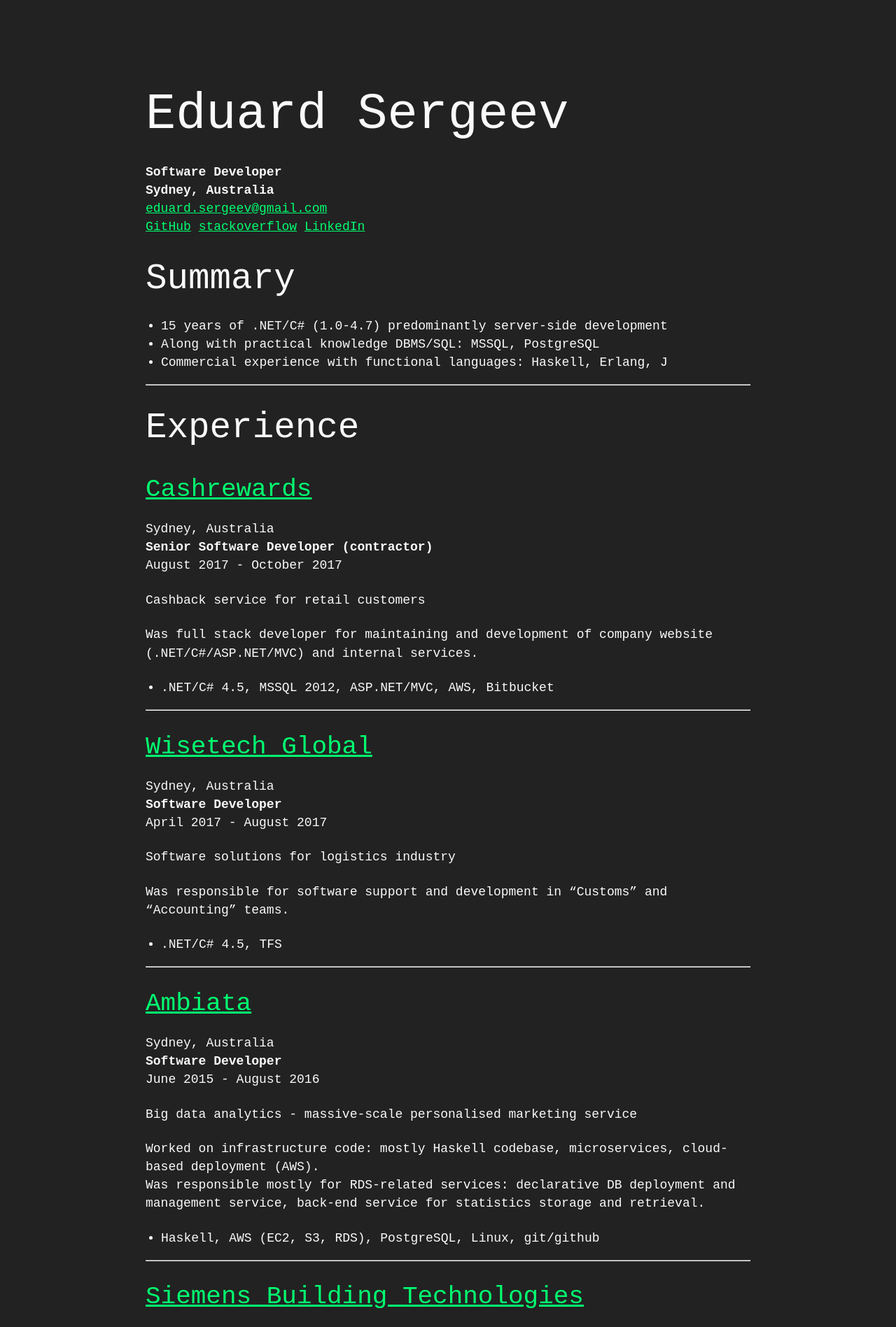
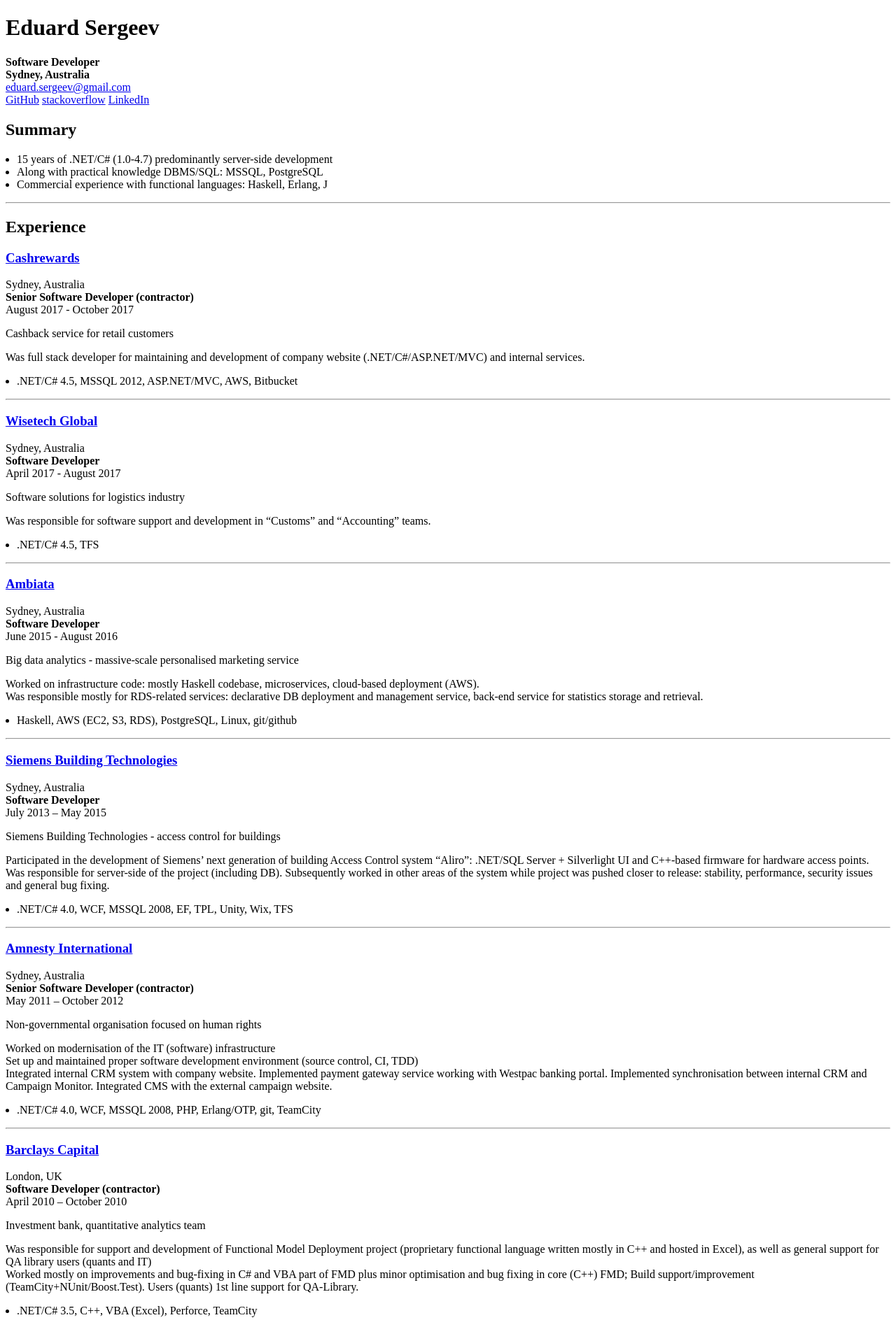
Before and after one commit to EduardSergeev/CV, a Jekyll site: the page built from index.md, in a window 1280 px wide. Shown: the top 1897 px of the page at 70% size. Built offline with Jekyll 4.4.1, drawn with Linux system fonts in a browser that asks for light colours.

Commit message:
Make it minimalistic
In both modes

```diff
--- a/_config.yml
+++ b/_config.yml
@@ -1,3 +1,3 @@
 markdown:      kramdown
-style-screen:  retro
+style-screen:  screen
 style-print:   print
--- a/media/print.css
+++ b/media/print.css
@@ -1,4 +1,3 @@
-
 
 a,
 a:visited {
--- a/media/retro.css
+++ /dev/null
@@ -1,206 +0,0 @@
-
-
-pre,
-code {
-  font-family: Menlo, Monaco, "Courier New", monospace;
-}
-
-pre {
-  padding: .5rem;
-  line-height: 1.25;
-  overflow-x: scroll;
-}
-
-@media print {
-  *,
-  *:before,
-  *:after {
-    background: transparent !important;
-    color: #000 !important;
-    box-shadow: none !important;
-    text-shadow: none !important;
-  }
-
-  a,
-  a:visited {
-    text-decoration: underline;
-  }
-
-  a[href]:after {
-    content: " (" attr(href) ")";
-  }
-
-  abbr[title]:after {
-    content: " (" attr(title) ")";
-  }
-
-  a[href^="#"]:after,
-  a[href^="javascript:"]:after {
-    content: "";
-  }
-
-  pre,
-  blockquote {
-    border: 1px solid #999;
-    page-break-inside: avoid;
-  }
-
-  thead {
-    display: table-header-group;
-  }
-
-  tr,
-  img {
-    page-break-inside: avoid;
-  }
-
-  img {
-    max-width: 100% !important;
-  }
-
-  p,
-  h2,
-  h3 {
-    orphans: 3;
-    widows: 3;
-  }
-
-  h2,
-  h3 {
-    page-break-after: avoid;
-  }
-}
-
-a,
-a:visited {
-  color: #01ff70;
-}
-
-a:hover,
-a:focus,
-a:active {
-  color: #2ecc40;
-}
-
-.retro-no-decoration {
-  text-decoration: none;
-}
-
-html {
-  font-size: 12px;
-}
-
-@media screen and (min-width: 32rem) and (max-width: 48rem) {
-  html {
-    font-size: 15px;
-  }
-}
-
-@media screen and (min-width: 48rem) {
-  html {
-    font-size: 16px;
-  }
-}
-
-body {
-  line-height: 1.85;
-}
-
-p,
-.retro-p {
-  font-size: 1rem;
-  margin-bottom: 1.3rem;
-}
-
-h1,
-.retro-h1,
-h2,
-.retro-h2,
-h3,
-.retro-h3,
-h4,
-.retro-h4 {
-  margin: 1.414rem 0 .5rem;
-  font-weight: inherit;
-  line-height: 1.42;
-}
-
-h1,
-.retro-h1 {
-  margin-top: 0;
-  font-size: 3.998rem;
-}
-
-h2,
-.retro-h2 {
-  font-size: 2.827rem;
-}
-
-h3,
-.retro-h3 {
-  font-size: 1.999rem;
-}
-
-h4,
-.retro-h4 {
-  font-size: 1.414rem;
-}
-
-h5,
-.retro-h5 {
-  font-size: 1.121rem;
-}
-
-h6,
-.retro-h6 {
-  font-size: .88rem;
-}
-
-small,
-.retro-small {
-  font-size: .707em;
-}
-
-li {
-  margin-left: -1em
-}
-
-/* https://github.com/mrmrs/fluidity */
-
-img,
-canvas,
-iframe,
-video,
-svg,
-select,
-textarea {
-  max-width: 100%;
-}
-
-html,
-body {
-  background-color: #222;
-  min-height: 100%;
-}
-
-html {
-  font-size: 18px;
-}
-
-body {
-  color: #fafafa;
-  font-family: "Courier New";
-  line-height: 1.45;
-  margin: 6rem auto 1rem;
-  max-width: 48rem;
-  padding: .25rem;
-}
-
-pre {
-  background-color: #333;
-}
-
-blockquote {
-  border-left: 3px solid #01ff70;
-  padding-left: 1rem;
-}
--- /dev/null
+++ b/media/screen.css
@@ -0,0 +1,4 @@
+
+li {
+  margin-left: -1.5em
+}
```
Also changed, not shown: 1 other file.
